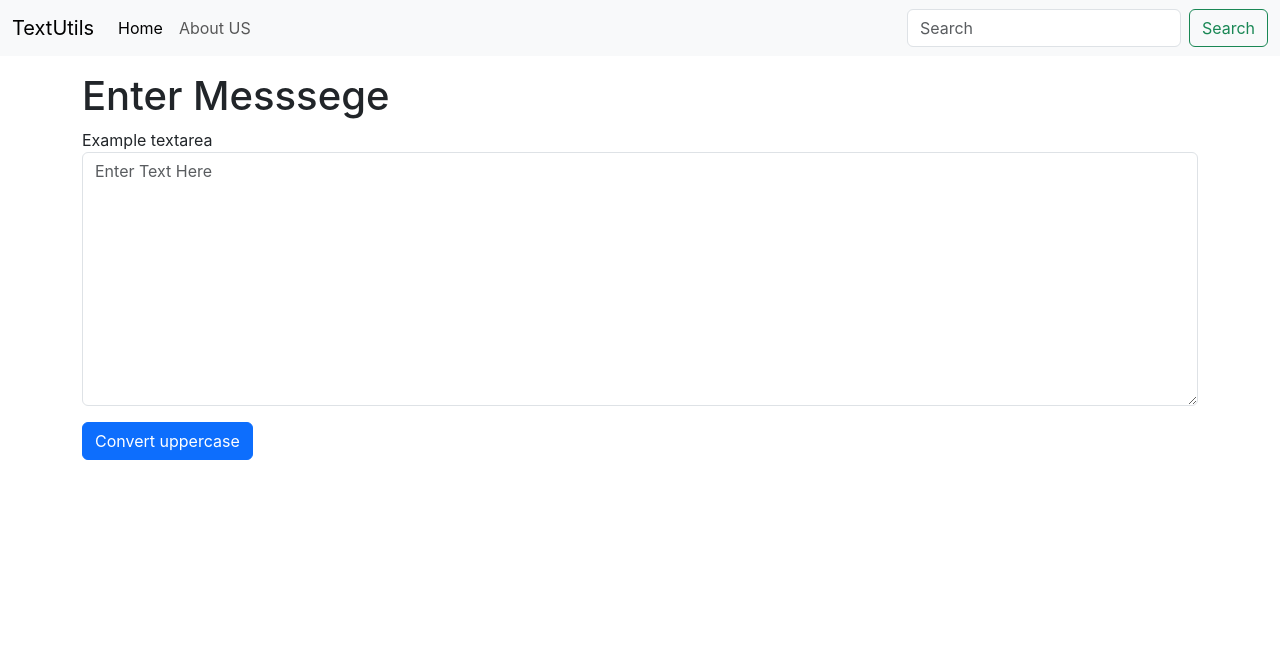
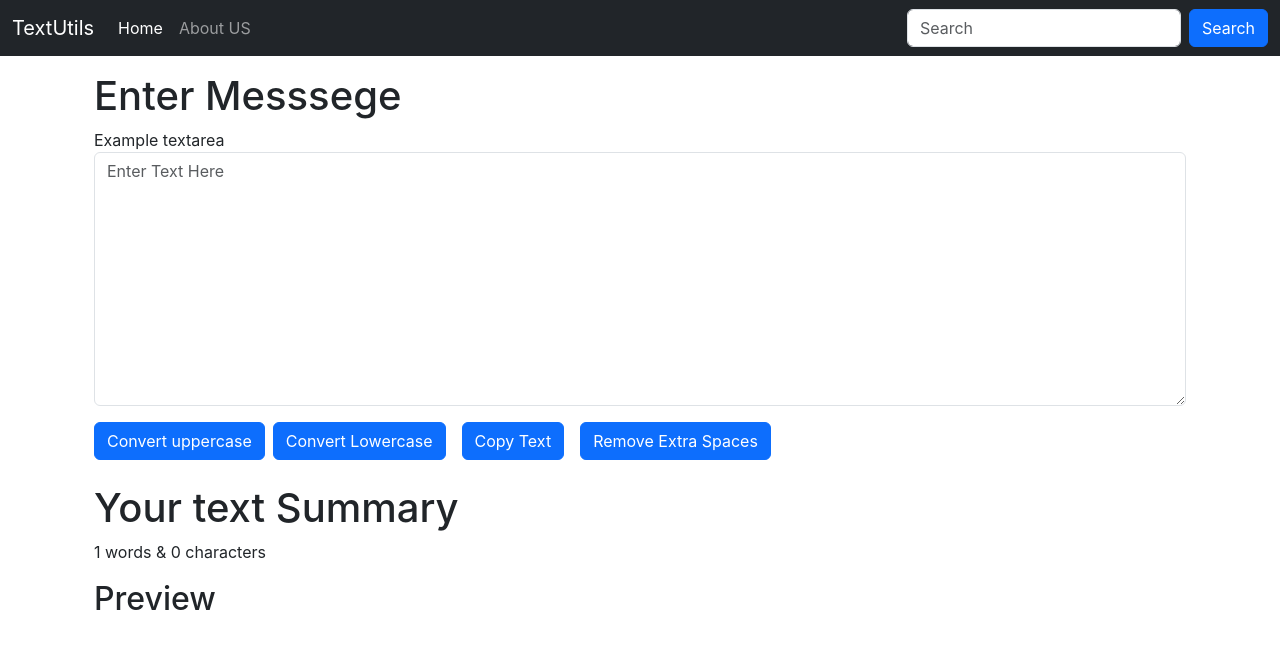
Before and after one commit to iamhamzasheikh/text-util, a React (Create React App) app: page / in a window 1280 px wide. Shown: the top 648 px of the page. Built offline with nearby package versions, Linux system fonts and the light colour scheme.

Commit message:
remove-extra-spaces

```diff
--- a/src/App.js
+++ b/src/App.js
@@ -1,4 +1,5 @@
 import './App.css';
+import About from './components/About';
 import Navbar from './components/Navbar';
 import Textform from './components/Textform';
 
@@ -11,6 +12,9 @@
     <Textform  heading = "Enter Messsege" />
     </div>
 
+    {/* <About/> */}
+
+
     </>
   );
 }
--- /dev/null
+++ b/src/components/About.js
@@ -0,0 +1,80 @@
+import React,{useState} from 'react'
+
+export default function About() {
+
+  const [myStyle, setmyStyle] = useState({
+    color:"black",
+    background:"white"
+  })
+
+  const[btnText, setBtnText] = useState("Enable Dark Mode")
+  const toogleStyle = ()=>{
+    if(myStyle.color === 'black'){
+      setmyStyle({
+        color:"white",
+        background:"black",
+        border: "1px solid"
+
+      })
+      setBtnText('Enable Light Mode')
+    }
+    else{
+      setmyStyle({
+        color:"black",
+        background:"white"
+
+      })
+      setBtnText('Enable Dark MOde')
+    }
+  }
+  return (
+    <div className='container my-2' style={myStyle}>
+      <h1 className='my-3'>About us</h1>
+
+      <div className="accordion" id="accordionExample">
+  <div className="accordion-item">
+    <h2 className="accordion-header" id="headingOne">
+      <button className="accordion-button" style={myStyle} type="button" data-bs-toggle="collapse" data-bs-target="#collapseOne" aria-expanded="true" aria-controls="collapseOne">
+        Accordion Item #1
+      </button>
+    </h2>
+    <div id="collapseOne" className="accordion-collapse collapse show" aria-labelledby="headingOne" data-bs-parent="#accordionExample">
+      <div className="accordion-body" style={myStyle}>
+        <strong>This is the first item's accordion body.</strong> It is shown by default, until the collapse plugin adds the appropriate classNamees that we use to style each element. These classNamees control the overall appearance, as well as the showing and hiding via CSS transitions. You can modify any of this with custom CSS or overriding our default variables. It's also worth noting that just about any HTML can go within the <code>.accordion-body</code>, though the transition does limit overflow.
+      </div>
+    </div>
+  </div>
+  <div className="accordion-item">
+    <h2 className="accordion-header" id="headingTwo">
+      <button className="accordion-button collapsed" style={myStyle} type="button" data-bs-toggle="collapse" data-bs-target="#collapseTwo" aria-expanded="false" aria-controls="collapseTwo">
+        Accordion Item #2
+      </button>
+    </h2>
+    <div id="collapseTwo" className="accordion-collapse collapse" aria-labelledby="headingTwo" data-bs-parent="#accordionExample">
+      <div className="accordion-body" style={myStyle}>
+        <strong>This is the second item's accordion body.</strong> It is hidden by default, until the collapse plugin adds the appropriate classNamees that we use to style each element. These classNamees control the overall appearance, as well as the showing and hiding via CSS transitions. You can modify any of this with custom CSS or overriding our default variables. It's also worth noting that just about any HTML can go within the <code>.accordion-body</code>, though the transition does limit overflow.
+      </div>
+    </div>
+  </div>
+  <div className="accordion-item">
+    <h2 className="accordion-header" id="headingThree">
+      <button className="accordion-button collapsed" style={myStyle} type="button" data-bs-toggle="collapse" data-bs-target="#collapseThree" aria-expanded="false" aria-controls="collapseThree">
+        Accordion Item #3
+      </button>
+    </h2>
+    <div id="collapseThree" className="accordion-collapse collapse" aria-labelledby="headingThree" data-bs-parent="#accordionExample">
+      <div className="accordion-body" style={myStyle}>
+        <strong>This is the third item's accordion body.</strong> It is hidden by default, until the collapse plugin adds the appropriate classNamees that we use to style each element. These classNamees control the overall appearance, as well as the showing and hiding via CSS transitions. You can modify any of this with custom CSS or overriding our default variables. It's also worth noting that just about any HTML can go within the <code>.accordion-body</code>, though the transition does limit overflow.
+      </div>
+    </div>
+  </div>
+</div>
+
+      <div>
+      <button onClick={toogleStyle} className='my-3 btn btn-primary'>{btnText}</button>
+      </div>
+
+    </div>
+
+  )
+}
--- a/src/components/Navbar.js
+++ b/src/components/Navbar.js
@@ -8,7 +8,7 @@
 
 <div className="nav-bar">
 
-<nav className="navbar navbar-expand-lg bg-body-tertiary">
+<nav className="navbar navbar-expand-lg navbar-dark bg-dark ">
   <div className="container-fluid">
     <a className="navbar-brand" href="/">{props.title}</a>
     <button className="navbar-toggler" type="button" data-bs-toggle="collapse" data-bs-target="#navbarSupportedContent" aria-controls="navbarSupportedContent" aria-expanded="false" aria-label="Toggle navigation">
@@ -25,7 +25,7 @@
       </ul>
       <form className="d-flex" role="search">
         <input className="form-control me-2" type="search" placeholder="Search" aria-label="Search"/>
-        <button className="btn btn-outline-success" type="submit">Search</button>
+        <button className="btn btn-primary" type="submit">Search</button>
       </form>
     </div>
   </div>
--- a/src/components/Textform.js
+++ b/src/components/Textform.js
@@ -1,5 +1,4 @@
 import React,{useState} from 'react'
-
 
 const Textform = (props) => {
 
@@ -8,25 +7,52 @@
         let newText = text.toLocaleUpperCase();
         setText(newText)
     }
+
+    const handleLoclick =()=>{
+      // console.log('UperCase Clicked' + text)
+      let newText = text.toLowerCase();
+      setText(newText)
+  }
+
     const handleoneChange =(event)=>{
         console.log('onchange')
         setText(event.target.value)
     }
 
+    const handleCopy = ()=>{
+      var text = document.getElementById("my-box")
+      text.select()
+      navigator.clipboard.writeText(text.value)
+    }
+
+    const handleExtraSpaces =()=>{
+      let newText =text.split(/[ ]+/)
+      setText(newText.join(" "))
+    }
     const [text, setText] = useState('');
   return (
     <>
-
+    <div className="container">
     <h1>{props.heading}</h1>
     <div className="form-group">
     <label htmlFor="my-box">Example textarea</label>
     <textarea className="form-control" placeholder='Enter Text Here' value={text} onChange={handleoneChange} id="my-box" rows="10"></textarea>
   </div>
+  <button className="btn btn-primary my-3 " onClick={handleupclick}>Convert uppercase</button>
+  <button className="btn btn-primary my-3 mx-2" onClick={handleLoclick}>Convert Lowercase</button>
+  <button className="btn btn-primary my-3 mx-2" onClick={handleCopy}>Copy Text</button>
+  <button className="btn btn-primary my-3 mx-2" onClick={handleExtraSpaces}>Remove Extra Spaces</button>
 
-  <button className="btn btn-primary my-3" onClick={handleupclick}>Convert uppercase</button>
+  </div>
 
+  <div className="container my-2">
+    <h1>Your text Summary</h1>
+    <p>{text.split(' ').length} words & {text.length} characters</p>
 
+    <h2>Preview</h2>
+    <p>{text}</p>
 
+  </div>
     </>
   )
 }
```
